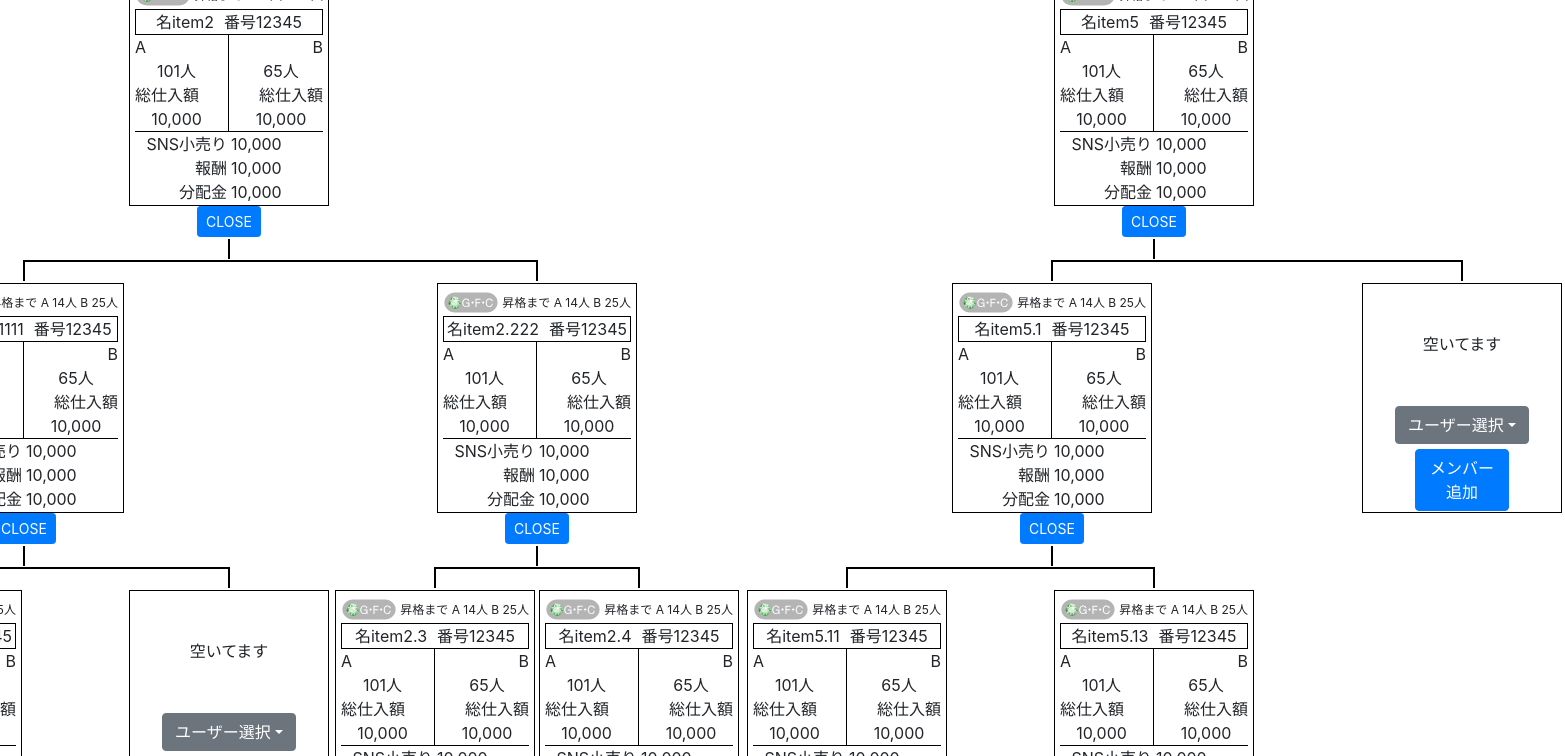
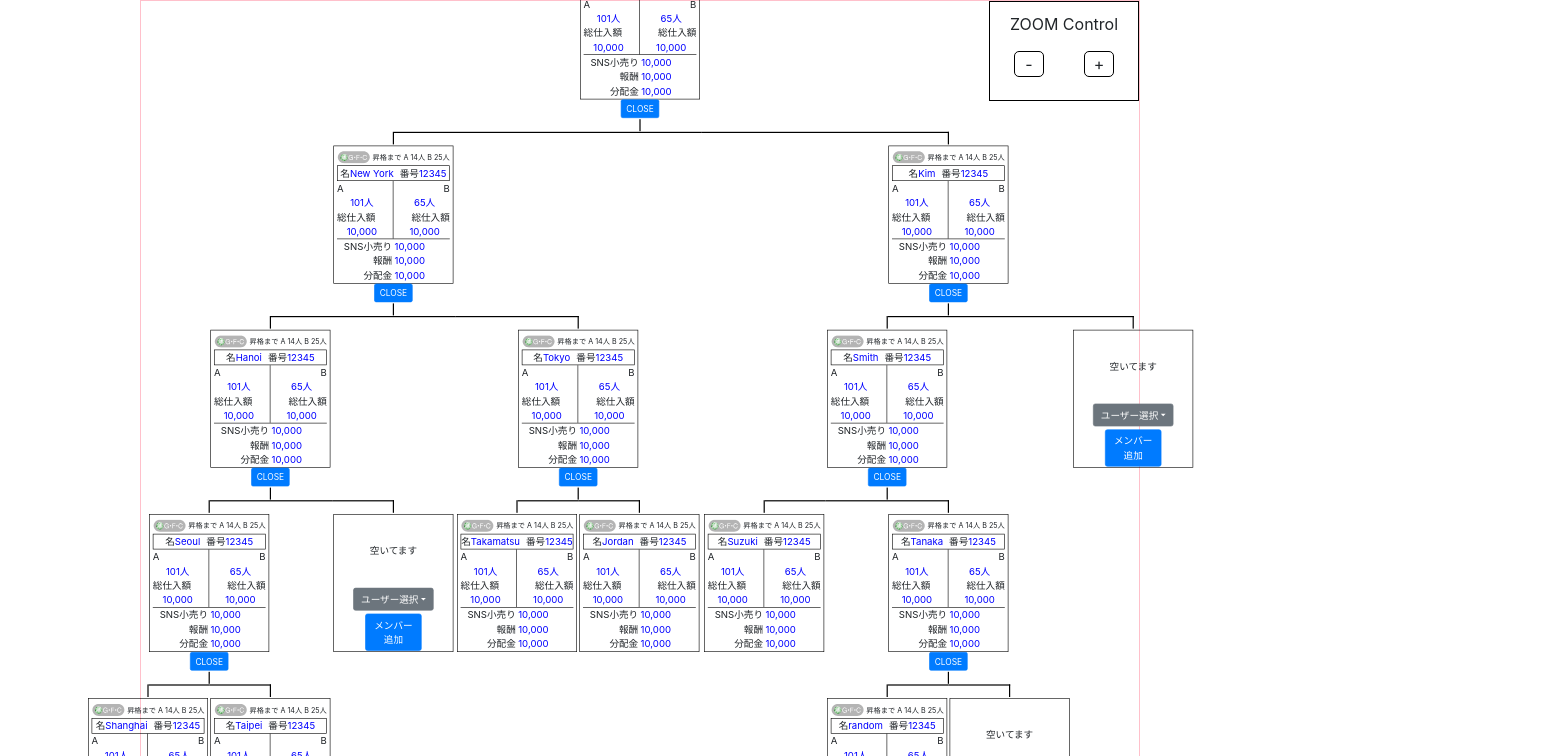
Before and after one commit to lejungdu/binaryTree, a Vue app: page / in a window 1280 px wide. Shown: the top 756 px of the page, 1565 px wide, since content can reach past the window. Built offline with nearby package versions, Linux system fonts and the light colour scheme.

Commit message:
2020/09/08 2nd commit

```diff
--- a/src/App.vue
+++ b/src/App.vue
@@ -1,6 +1,6 @@
 <template>
   <div class="app">
-    <div class='mainContainer'>
+    <div class='mainContainer' :style="zoomScale">
       <TableTree
         :data='tree'
         :depth=1
@@ -8,8 +8,15 @@
         :userList='userList'
       />
     </div>
-    <div class="displayPath">{{displayPath}}</div>
-    <div class="zoomTool">ZOOM IN/OUT</div>
+    <div class="displayPath">
+      <span class="pathStep" v-for="(item, index) in historyPath" :key="index">
+        {{ item }}
+      </span>
+    </div>
+    <div class="zoomTool">
+      <div class="title">ZOOM Control</div>
+      <div class="control"><span @click="zoomIn">-</span><span @click="zoomOut">+</span></div>
+    </div>
   </div>
 </template>
 
@@ -29,12 +36,14 @@ export default {
       tree: tree,
       userList: userList,
       path: [],
-      historyPath: []
+      historyPath: [],
+      scaleVal: 0.6,
     }
   },
   computed: {
     ...mapGetters(['nodeSelected']),
     displayPath: function(){ return this.historyPath.join(" > ")},
+    zoomScale(){ return `transform: translate(-50%, -50%) scale(${this.scaleVal});`}
   },
   watch:{
     nodeSelected: function(val){ this.findTarget(this.tree, val) },
@@ -42,9 +51,6 @@ export default {
       this.updateTree()
       this.recordPath()
     },
-  },
-  updated(){
-
   },
   methods: {
     recordPath(){
@@ -97,7 +103,13 @@ export default {
         }
       }
     },
+    zoomIn(){
+      this.scaleVal = this.scaleVal - 0.1
 
+    },
+    zoomOut(){
+      this.scaleVal = this.scaleVal + 0.1
+    }
   }
 }
 </script>
@@ -114,23 +126,68 @@ export default {
   transform: translate(-50%, -50%);
   width: 1000px;
   height: 800px;
+  border: 1px solid pink;
 }
 .mainContainer{
   position: absolute;
   left: 50%;
   top: 50%;
-  transform: translate(-50%, -50%);
 }
+
+/* CSS for displayPath */
 
 .displayPath {
   position: absolute;
   left: 0%;
-  top: 0%
+  top: 0%;
 }
 
+.displayPath .pathStep {
+  display: inline-block;
+  background-color: pink;
+  border: 1px solid black;
+  border-radius: 5px;
+  margin-left: 5px;
+  padding: 0 5px;
+  cursor: pointer;
+  transition: 0.5s;
+}
+
+.displayPath .pathStep:hover {
+  background-color: rgba(238, 217, 54, 0.5);
+}
+
+/* CSS for zoom tool */
+
 .zoomTool {
-  position: absolute;
-  bottom: 0%;
+  box-sizing: border-box;
+  position: fixed;
+  top: 0%;
   right: 0%;
+  background-color: white;
+  border: 1px solid black;
+  width: 150px;
+  height: 100px;
+  text-align: center;
+  padding: 10px 3px;
 }
+
+.zoomTool .title, .control {
+  height: 50%;
+}
+
+.zoomTool .control span {
+  display: inline-block;
+  width: 30px;
+  border: 1px solid black;
+  border-radius: 5px;
+  cursor: pointer;
+  margin: 0 20px;
+  transition: 0.5s;
+}
+
+.zoomTool .control span:hover{
+  background-color: rgba(238, 217, 54, 0.5);
+}
+
 </style>
--- a/src/components/TableTree.vue
+++ b/src/components/TableTree.vue
@@ -8,8 +8,8 @@
                         <span>昇格まで A 14人 B 25人</span>
                     </div>
                     <div class="topLevel" >
-                        <div class="name">名{{data.name}}</div>
-                        <div class="number">番号{{data.number}}</div>
+                        <div class="name">名<span>{{data.name}}</span></div>
+                        <div class="number">番号<span>{{data.number}}</span></div>
                     </div>
                     <div class="midLevel">
                         <div class="leftSide">
@@ -55,14 +55,14 @@
             </tr>
             <tr>
                 <td class="rightLine"></td>
-                <template v-for="node in (data.nodes.length-1)">
-                    <td class="leftLine topLine"  :key='node.name'></td>
-                    <td class="rightLine topLine" :key='node.name'></td>
+                <template v-for="(node, index) in (data.nodes.length-1)">
+                    <td class="leftLine topLine"  :key='index+10'></td>
+                    <td class="rightLine topLine" :key='index+11'></td>
                 </template>
                 <td class="leftLine"></td>
             </tr>
             <tr>
-                <td colspan="2" v-for='node in data.nodes' :key='node.name'>
+                <td colspan="2" v-for='(node, index) in data.nodes' :key='index+12'>
                     <TableTree  :data='node' :depth='countDepth' :show='showChildren' :userList='userList' />
                 </td>
             </tr>
@@ -96,7 +96,7 @@ export default {
 
 <style scoped>
 
-/* start code for general chart layout */
+/* CSS for general chart layout */
 
 .orgChart {
     box-sizing: border-box;
@@ -122,18 +122,15 @@ export default {
     width: 200px;
     height: 230px;
     border: 1px solid black;
+    cursor: pointer;
+    transition: 0.5s;
 }
 
 .orgChart .node:hover {
     background-color: rgba(238, 217, 54, 0.5);
-    transition: 0.5s;
-    cursor: pointer;
-    z-index: 20;
 }
 
-/* end code for general chart layout */
-
-/* start code for node internal layout */
+/* CSS for node internal layout */
 
 /* topLevel layout */
 .orgChart .node .title {
@@ -158,12 +155,15 @@ export default {
 .orgChart .node .topLevel .name {
     display: inline-block;
     margin-right: 5px;
-
 }
 
 .orgChart .node .topLevel .number {
     display: inline-block;
     margin-left: 5px;
+}
+
+.orgChart .node .topLevel span {
+    color: blue;
 }
 
 /* midLevel layout */
@@ -184,12 +184,20 @@ export default {
     width: 50%;
 }
 
+.orgChart .node .midLevel .leftSide .people, .rightSide .people {
+    color: blue;
+}
+
 .orgChart .node .midLevel .leftSide .category, .leftSide .amount {
     text-align: left;
 }
 
 .orgChart .node .midLevel .rightSide .category, .rightSide .amount {
     text-align: right;
+}
+
+.orgChart .node .midLevel .leftSide div:nth-child(4), .rightSide div:nth-child(4){
+    color: blue;
 }
 
 /* bottomLevel layout */
@@ -206,6 +214,7 @@ export default {
     width: 50%;
     text-align: left;
     padding-left: 2px;
+    color: blue;
 }
 
 /* empty node layout */
@@ -231,9 +240,7 @@ export default {
     transform: translate(-50%, -50%);
 }
 
-/* end code for node internal layout */
-
-/* star code for drawing connecting lines */
+/* CSS drawing connecting lines between nodes */
 
 .orgChart tr:nth-child(3) td {
   box-sizing: border-box;
--- a/src/tree.js
+++ b/src/tree.js
@@ -4,46 +4,46 @@ let tree = {
   job: 'manager',
   nodes: [
     {
-      name: 'item2',
+      name: 'New York',
       number: 12345,
       job: 'group leader',
       nodes: [
         {
-          name: 'item2.1111',
+          name: 'Hanoi',
           number: 12345,
           nodes: [
             {
-              name: 'item2.222',
+              name: 'Seoul',
               number: 12345,
               nodes: [
-                {name: 'item2.5', number: 12345,},
-                {name: 'item2.6', number: 12345,}
+                {name: 'Shanghai', number: 12345,},
+                {name: 'Taipei', number: 12345,}
               ]
             },
             { name: 'empty'}
           ]
         },
         {
-          name: 'item2.222',
+          name: 'Tokyo',
           number: 12345,
           nodes: [
-            { name: 'item2.3', number: 12345,},
-            { name: 'item2.4', number: 12345,}
+            { name: 'Takamatsu', number: 12345,},
+            { name: 'Jordan', number: 12345,}
           ]
         }
       ]
     },
     {
-      name: 'item5',
+      name: 'Kim',
       number: 12345,
       job: 'group leader',
       nodes: [
         {
-          name: 'item5.1',
+          name: 'Smith',
           number: 12345,
           nodes: [
-            { name: 'item5.11', number: 12345,},
-            { name: 'item5.13', number: 12345,
+            { name: 'Suzuki', number: 12345,},
+            { name: 'Tanaka', number: 12345,
               nodes: [
                 {
                   name: 'random',
```
